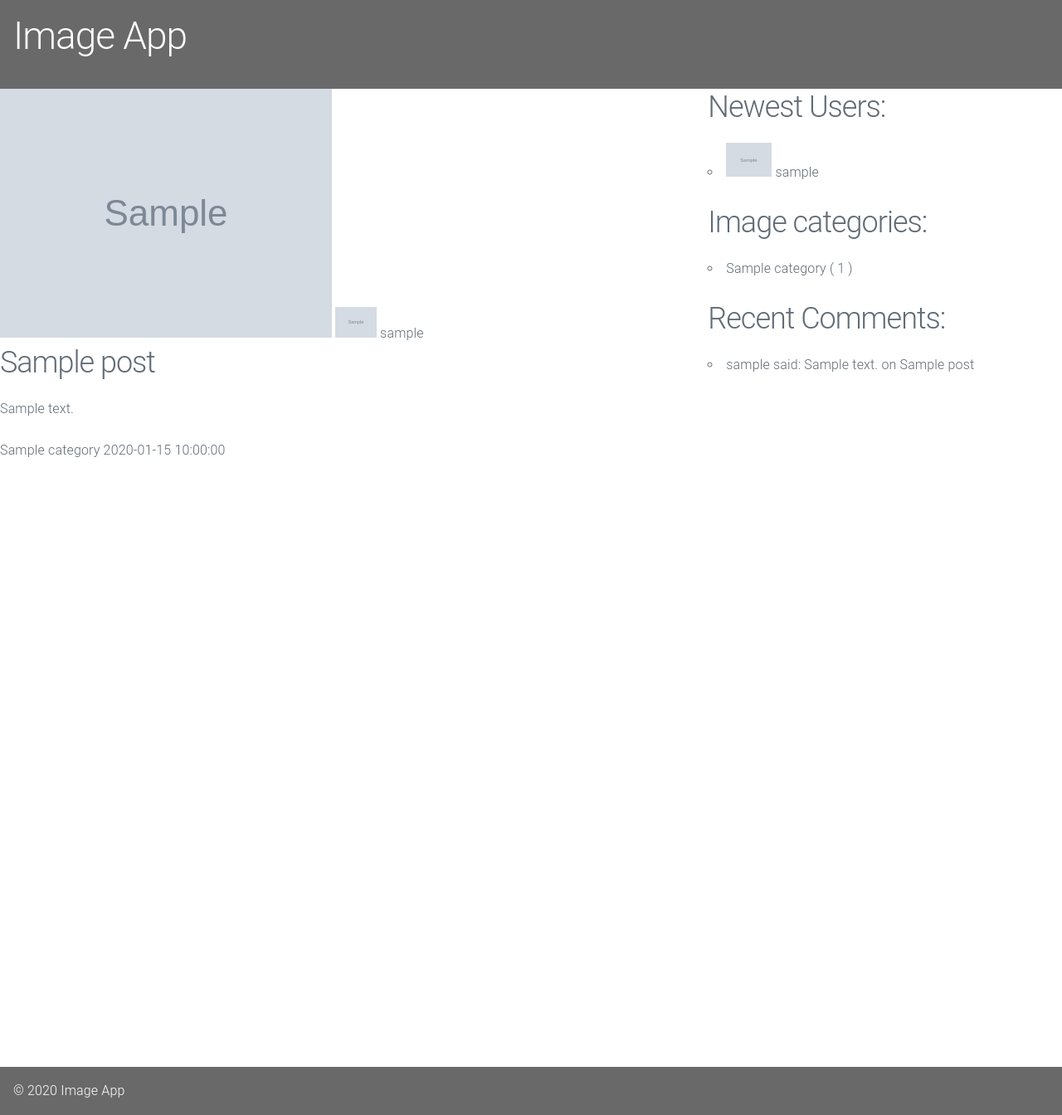
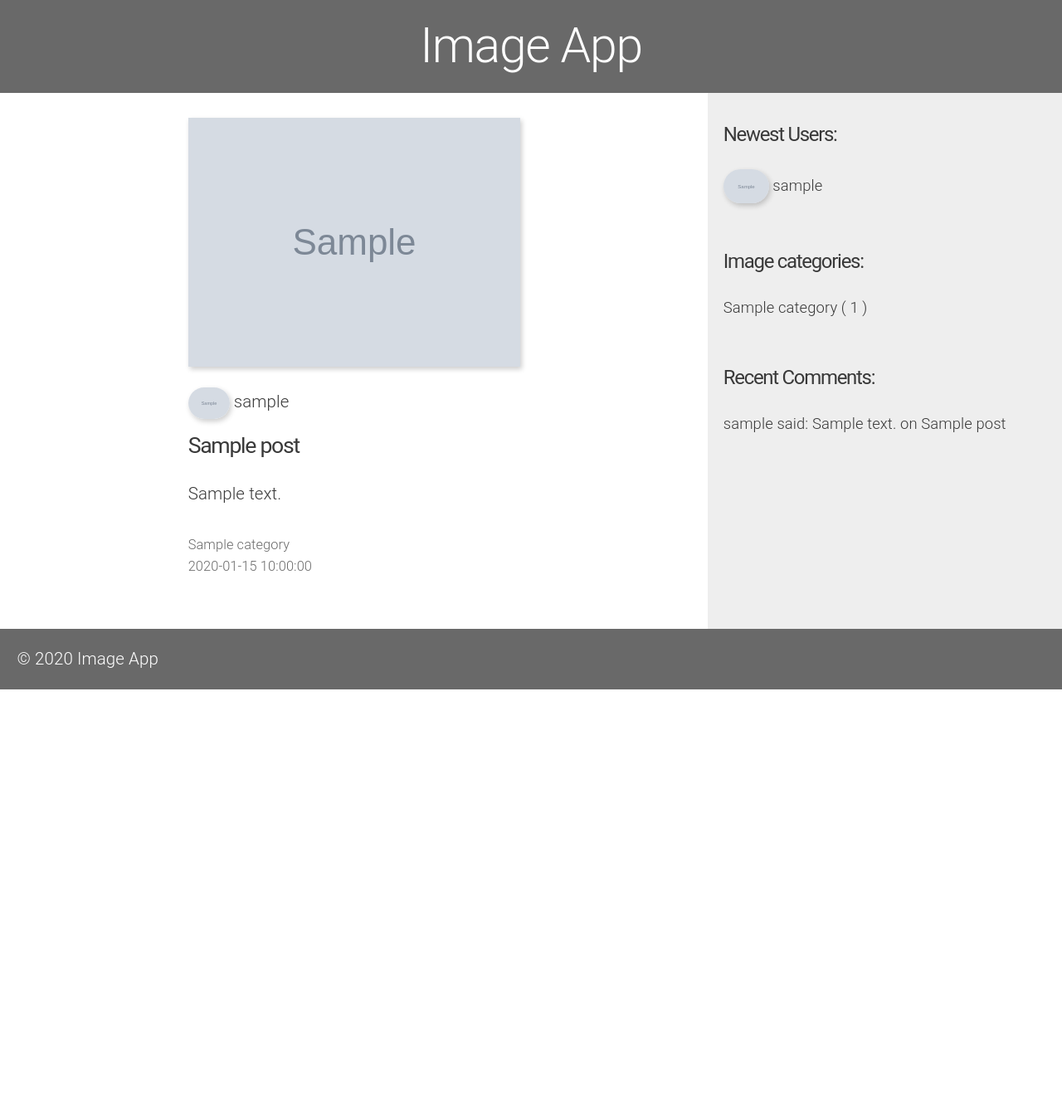
Before and after one commit to melissacabral/image-app-2020-spring, a PHP site: page / in a window 1280 px wide. Shown: the whole page at 83% size. After the commit the page ends 831 px from the top, so only its background shows below. Run offline with PHP 8.4, Linux system fonts and the light colour scheme; tables that the repository leaves empty hold one stand-in row (values such as "Sample post"); grey boxes marked "Sample" are stand-in pictures; some libraries are stand-ins or nearby versions.

Commit message:
CSS update

```diff
--- a/css/style.css
+++ b/css/style.css
@@ -1,30 +1,127 @@
-/* mobile first, no grids */
+/*
+Table of Contents:
+
+== Variables
+== Basic layout, mobile-first
+== Header
+== Main Content Area
+== Sidebar
+== Footer
+== CSS Grid Layout Breakpoints
+
+*/
+
+
+/* == Variables (custom properties). these don't work in IE */
+:root{
+	--base-color: 	dimgray;
+	--light-text:	white;
+	--text-color:	#393939;
+	--accent-color: tomato;
+	--link-color:	dodgerblue;
+	--light-color: 	#eee;
+
+	--shadow:2px 3px 6px rgba(0,0,0,.2);
+}
+
+/* == Basic layout, mobile-first*/
+html{
+	font-size: 80%;
+}
 body{
 	margin:0;
+	letter-spacing: .005em;
+	color: var(--text-color);
+
 }
 .site {
 	min-height: 100vh;
 }
-.header {
-	background: dimgray;
-	padding:1em;
-	color:white;
+img{
+	max-width:100%;
+	height:auto;
 }
 
+h2{
+	font-size:1.3em;
+	font-weight: 400;
+}
+h3{
+	font-size:1.1em;
+}
+
+/* == Header */
+.header {
+	background: var(--base-color);
+	padding:1em;
+	color:var(--light-text);
+}
+.header h1{
+	text-align: center;
+	margin:0;
+}
+
+
+/* == Main Content Area*/
+.content{
+	padding: 1em;
+}
+.content .post{
+	max-width:400px;
+	margin:.5em auto 2em;
+}
+.post-image{
+	box-shadow: var(--shadow);
+}
+
+ .author,  .user{
+	display: block;
+	margin: .75em 0;
+}
+/*profile pics*/
+.author img, .user img{
+	vertical-align: middle;
+	box-shadow: var(--shadow);
+	border-radius: 999em;
+}
+.content .category, .content .date{
+	display: block;
+	font-size:.8em;
+	color:var(--base-color);
+}
+
+
+
+/* == Sidebar */
+.sidebar{
+	padding:1em;
+	font-size:90%;
+	background-color: var(--light-color);
+}
+.sidebar ul{
+	list-style-type: none;
+	padding:0;
+}
+.sidebar section{
+	max-width:20em;
+	margin: 1em 0 3em;
+}
+
+/* == Footer*/
 .footer {
-	background: dimgray;
+	background: var(--base-color);
 	padding:1em;
-	color:white;
+	color:var(--light-text);
 }
-/* check for non ie browsers that support grid */
+/* == CSS Grid Layout Breakpoints: check for browsers that support grid */
 @supports (grid-area: auto) {
 	.site {
 		display: grid;
-/* 		grid-gap:1em 1em; */
-		grid-template-areas: "header"
-							"content"
-							"sidebar"
-							"footer";
+
+		grid-template-areas: 	"header"
+								"content"
+								"sidebar"
+								"footer";
 	}
 	.header {
 		grid-area: header;
@@ -38,18 +135,15 @@ body{
 	.footer {
 		grid-area: footer;
 	}
-	img{
-		max-width:100%;
-		height:auto;
-	}
-	@media screen and (min-width: 600px) {
+
+	@media screen and (min-width: 700px) {
 		.site {
 			grid-template-columns: 2fr  1fr;
-			grid-template-rows: 1fr 10fr 1fr;
-			grid-template-areas: "header  header"
-									"content  sidebar"
-									"content  sidebar"
-									"footer footer";
+
+			grid-template-areas: 	"header  	header"
+									"content  	sidebar"
+									"content  	sidebar"
+									"footer 	footer";
 		}
 	}
 
```
